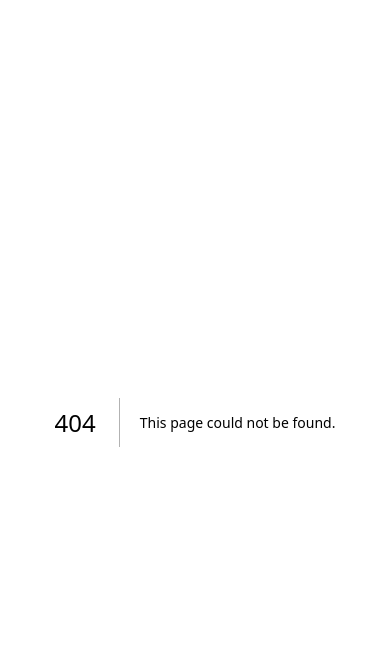
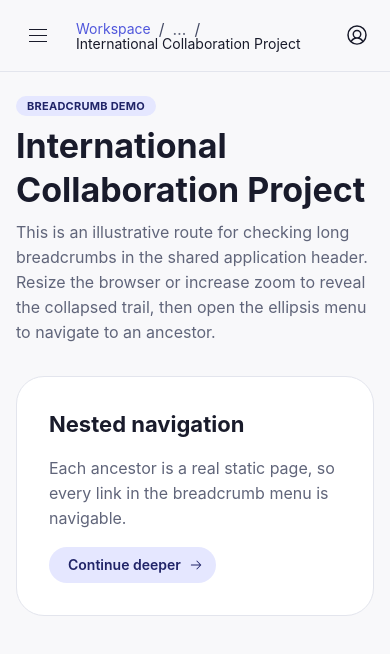
Before and after one commit to frederik-hoeft/min-favs-sharewise, a Next.js app in the folder src/frontend/: page /app/dummy3/international-collaboration-project in a window 390 px wide. Before the commit this address had no page. Shown: the top 654 px of the page. Built offline with nearby package versions, Linux system fonts and the light colour scheme.

Commit message:
P2.0e: add responsive breadcrumbs demo / acceptance test

```diff
--- a/src/frontend/app/(app)/app/_components/AppNavigation.tsx
+++ b/src/frontend/app/(app)/app/_components/AppNavigation.tsx
@@ -1,7 +1,7 @@
 "use client";
 
 import { NavLink, Stack } from "@mantine/core";
-import { HouseIcon, SquaresFourIcon } from "@phosphor-icons/react";
+import { HouseIcon, SquaresFourIcon, TreeStructureIcon } from "@phosphor-icons/react";
 import Link from "next/link";
 import { usePathname } from "next/navigation";
 import { appRoutes } from "./app-routes";
@@ -10,6 +10,7 @@ import styles from "./AppNavigation.module.scss";
 const icons = {
   "/app/dummy1": HouseIcon,
   "/app/dummy2": SquaresFourIcon,
+  "/app/dummy3": TreeStructureIcon,
 } satisfies Record<(typeof appRoutes)[number]["href"], typeof HouseIcon>;
 
 /** Shared links for expanded nav, focus/hover rail and mobile drawer. */
--- a/src/frontend/app/(app)/app/_components/app-routes.ts
+++ b/src/frontend/app/(app)/app/_components/app-routes.ts
@@ -2,7 +2,15 @@
 export const appRoutes = [
   { href: "/app/dummy1", label: "Dummy 1" },
   { href: "/app/dummy2", label: "Dummy 2" },
+  { href: "/app/dummy3", label: "Dummy 3" },
 ] as const;
+
+/** Static, navigable ancestor routes for the long-path breadcrumb demo. */
+export const breadcrumbDemoRoutes = {
+  group: "/app/dummy3/international-collaboration-project",
+  history: "/app/dummy3/international-collaboration-project/shared-expenses-and-settlement-revision-history",
+  overview: "/app/dummy3/international-collaboration-project/shared-expenses-and-settlement-revision-history/overview",
+} as const;
 
 export type AppBreadcrumb = { href: string; label: string };
 
--- /dev/null
+++ b/src/frontend/app/(app)/app/dummy3/_components/BreadcrumbDemoPage.tsx
@@ -0,0 +1,43 @@
+import { Badge, Button, Card, Stack, Text, Title } from "@mantine/core";
+import { ArrowRightIcon } from "@phosphor-icons/react/ssr";
+import Link from "next/link";
+
+type NextLocation = { href: string; label: string };
+
+/** Shared static content for the navigable ancestors of the breadcrumb demo. */
+export function BreadcrumbDemoPage({
+  title,
+  next,
+}: {
+  title: string;
+  next?: NextLocation;
+}) {
+  return (
+    <Stack gap="xl">
+      <Stack gap="xs">
+        <Badge variant="light">Breadcrumb demo</Badge>
+        <Title order={1}>{title}</Title>
+        <Text c="dimmed" maw="42rem">
+          This is an illustrative route for checking long breadcrumbs in the shared application header.
+          Resize the browser or increase zoom to reveal the collapsed trail, then open the ellipsis
+          menu to navigate to an ancestor.
+        </Text>
+      </Stack>
+      <Card padding="xl">
+        <Stack align="flex-start" gap="md">
+          <Title order={2} size="h3">Nested navigation</Title>
+          <Text c="dimmed">
+            Each ancestor is a real static page, so every link in the breadcrumb menu is navigable.
+          </Text>
+          {next && (
+            <Link href={next.href}>
+              <Button component="span" variant="light" rightSection={<ArrowRightIcon aria-hidden="true" />}>
+                Continue deeper
+              </Button>
+            </Link>
+          )}
+        </Stack>
+      </Card>
+    </Stack>
+  );
+}
--- /dev/null
+++ b/src/frontend/app/(app)/app/dummy3/international-collaboration-project/page.tsx
@@ -0,0 +1,9 @@
+import type { Metadata } from "next";
+import { BreadcrumbDemoPage } from "../_components/BreadcrumbDemoPage";
+import { breadcrumbDemoRoutes } from "@/app/(app)/app/_components/app-routes";
+
+export const metadata: Metadata = { title: "International Collaboration Project" };
+
+export default function DummyThreePage() {
+  return <BreadcrumbDemoPage title="International Collaboration Project" next={{ href: breadcrumbDemoRoutes.history, label: "Shared Expenses and Settlement Revision History" }} />;
+}
--- a/src/frontend/scripts/verify-static-export.mjs
+++ b/src/frontend/scripts/verify-static-export.mjs
@@ -19,6 +19,10 @@ const routes = [
   { path: "/app", text: "Your workspace." },
   { path: "/app/dummy1", text: "This placeholder demonstrates a standard feature page" },
   { path: "/app/dummy2", text: "A second destination for validating links" },
+  { path: "/app/dummy3", text: "This is an illustrative route for checking long breadcrumbs" },
+  { path: "/app/dummy3/international-collaboration-project", text: "International Collaboration Project" },
+  { path: "/app/dummy3/international-collaboration-project/shared-expenses-and-settlement-revision-history", text: "Shared Expenses and Settlement Revision History" },
+  { path: "/app/dummy3/international-collaboration-project/shared-expenses-and-settlement-revision-history/overview", text: "Nested navigation" },
 ];
 
 function runBuild() {
```
Also changed, not shown: src/frontend/app/(app)/app/dummy3/international-collaboration-project/shared-expenses-and-settlement-revision-history/overview/page.tsx (added, +8 -0 lines), src/frontend/app/(app)/app/dummy3/international-collaboration-project/shared-expenses-and-settlement-revision-history/page.tsx (added, +9 -0 lines), src/frontend/app/(app)/app/dummy3/page.tsx (added, +9 -0 lines), src/frontend/app/(app)/app/page.tsx (+12 -0 lines), 2 other files (tests, documents, lock files or other folders).
